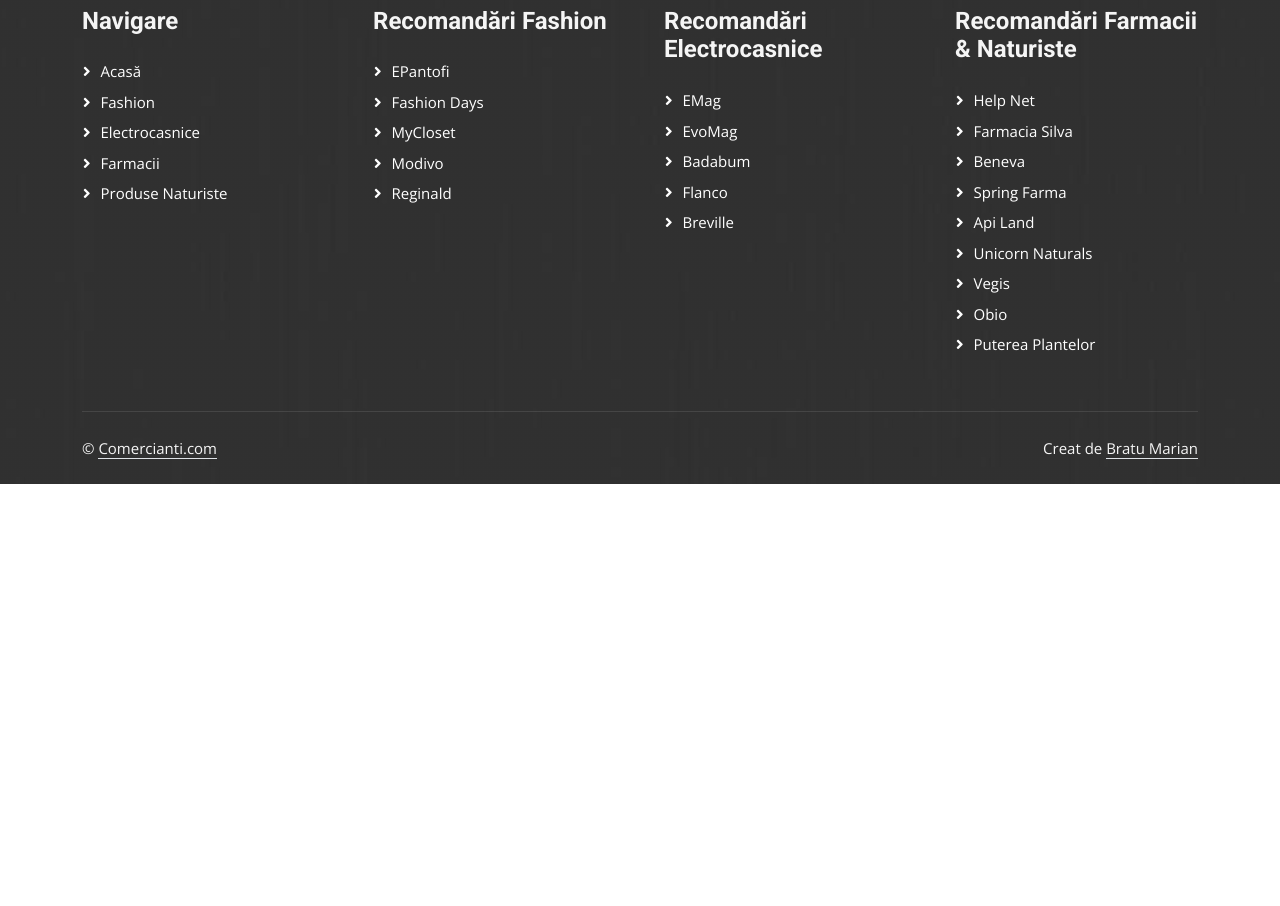
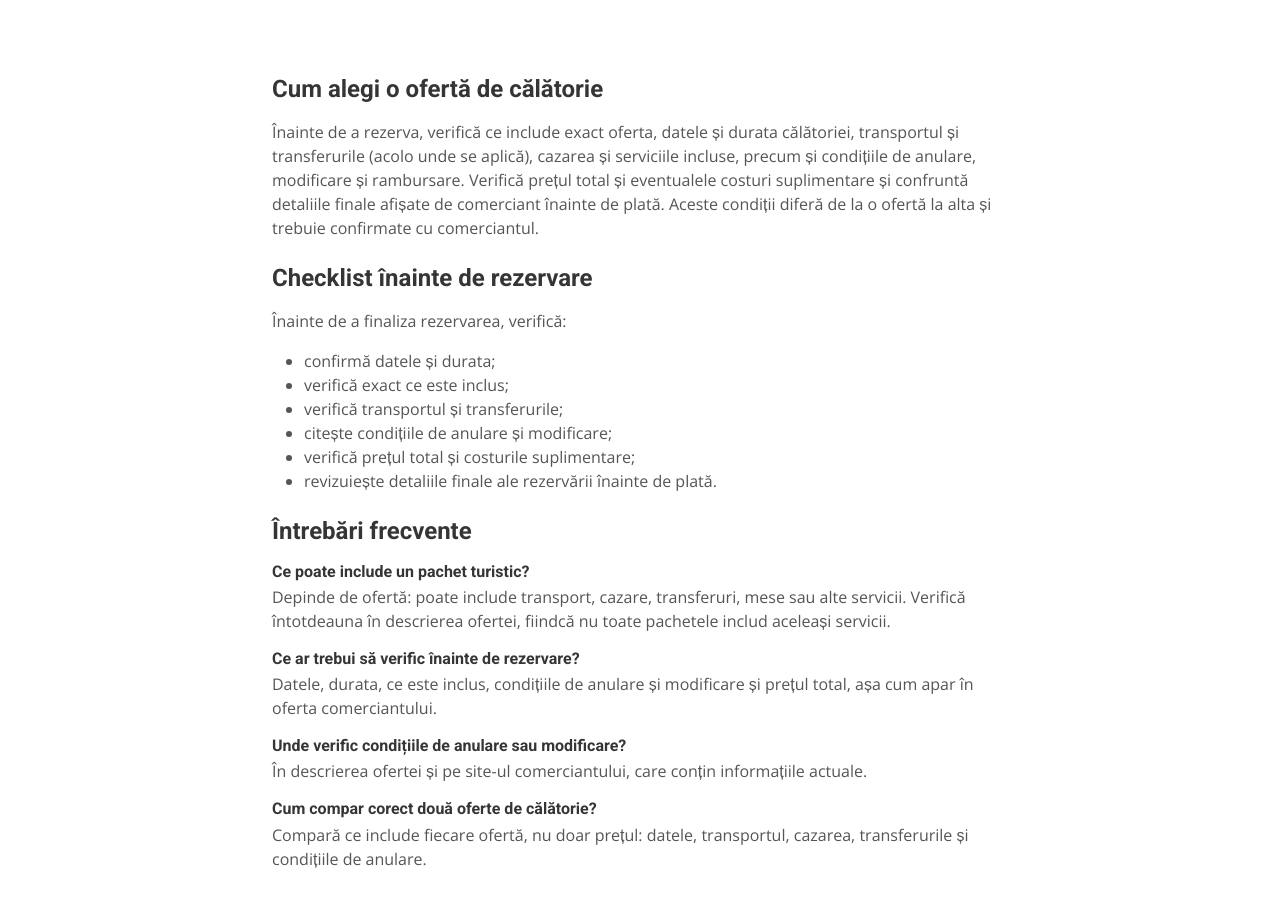
Before and after one commit to Ma-Ri7/comercianti, a plain HTML site: page calatorii.html in a window 1280 px wide. Shown: the part 1880-2786 px from the top of the page. Before the commit the page ends 2364 px from the top, so only its background shows below. Drawn offline with nearby package versions, Linux system fonts and the light colour scheme.

Commit message:
SEO-010B: add calatorii editorial content

```diff
--- a/calatorii.html
+++ b/calatorii.html
@@ -169,7 +169,13 @@
             <div class="section-title text-center">
                 <h1 class="display-5 mb-5">Magazine online călătorii & vacanțe</h1>
             </div>
-            <p class="small mb-4 py-2 px-3 bg-light text-dark border rounded"><strong>Transparență:</strong> Comercianți.com poate primi un comision atunci când accesezi anumite linkuri către magazinele partenere și efectuezi o achiziție. Acest lucru ne ajută să susținem platforma.</p>
+            <div class="row justify-content-center">
+                <div class="col-lg-8">
+                    <p class="mb-0">Pagina reunește agenții și servicii de călătorie care acoperă, în funcție de fiecare ofertă, circuite turistice, croaziere, parcuri de distracție, pachete de vacanță și bilete de avion. Ghidul de mai jos te ajută să evaluezi o ofertă înainte de rezervare; nu toate serviciile enumerate se aplică fiecărui comerciant.</p>
+                </div>
+            </div>
+            <p class="small mb-4 mt-4 py-2 px-3 bg-light text-dark border rounded"><strong>Transparență:</strong> Comercianți.com poate primi un comision atunci când accesezi anumite linkuri către magazinele partenere și efectuezi o achiziție. Acest lucru ne ajută să susținem platforma.</p>
+            <h2 class="h4 fw-bold mb-3">Agenții și servicii de călătorie</h2>
             <div class="row g-4 portfolio-container">
 
 
@@ -232,6 +238,46 @@
         </div>
     </div>
     <!-- Projects End -->
+
+    <!-- Calatorii Editorial Start -->
+    <div class="container-xxl py-5">
+        <div class="container">
+            <div class="row justify-content-center">
+                <div class="col-lg-8">
+
+                    <h2 class="h4 fw-bold mb-3">Cum alegi o ofertă de călătorie</h2>
+                    <p>Înainte de a rezerva, verifică ce include exact oferta, datele și durata călătoriei, transportul și transferurile (acolo unde se aplică), cazarea și serviciile incluse, precum și condițiile de anulare, modificare și rambursare. Verifică prețul total și eventualele costuri suplimentare și confruntă detaliile finale afișate de comerciant înainte de plată. Aceste condiții diferă de la o ofertă la alta și trebuie confirmate cu comerciantul.</p>
+
+                    <h2 class="h4 fw-bold mt-4 mb-3">Checklist înainte de rezervare</h2>
+                    <p>Înainte de a finaliza rezervarea, verifică:</p>
+                    <ul class="mb-3">
+                        <li>confirmă datele și durata;</li>
+                        <li>verifică exact ce este inclus;</li>
+                        <li>verifică transportul și transferurile;</li>
+                        <li>citește condițiile de anulare și modificare;</li>
+                        <li>verifică prețul total și costurile suplimentare;</li>
+                        <li>revizuiește detaliile finale ale rezervării înainte de plată.</li>
+                    </ul>
+
+                    <h2 class="h4 fw-bold mt-4 mb-3">Întrebări frecvente</h2>
+
+                    <h3 class="h6 fw-bold mb-1">Ce poate include un pachet turistic?</h3>
+                    <p>Depinde de ofertă: poate include transport, cazare, transferuri, mese sau alte servicii. Verifică întotdeauna în descrierea ofertei, fiindcă nu toate pachetele includ aceleași servicii.</p>
+
+                    <h3 class="h6 fw-bold mb-1">Ce ar trebui să verific înainte de rezervare?</h3>
+                    <p>Datele, durata, ce este inclus, condițiile de anulare și modificare și prețul total, așa cum apar în oferta comerciantului.</p>
+
+                    <h3 class="h6 fw-bold mb-1">Unde verific condițiile de anulare sau modificare?</h3>
+                    <p>În descrierea ofertei și pe site-ul comerciantului, care conțin informațiile actuale.</p>
+
+                    <h3 class="h6 fw-bold mb-1">Cum compar corect două oferte de călătorie?</h3>
+                    <p>Compară ce include fiecare ofertă, nu doar prețul: datele, transportul, cazarea, transferurile și condițiile de anulare.</p>
+
+                </div>
+            </div>
+        </div>
+    </div>
+    <!-- Calatorii Editorial End -->
 
 
 
```
